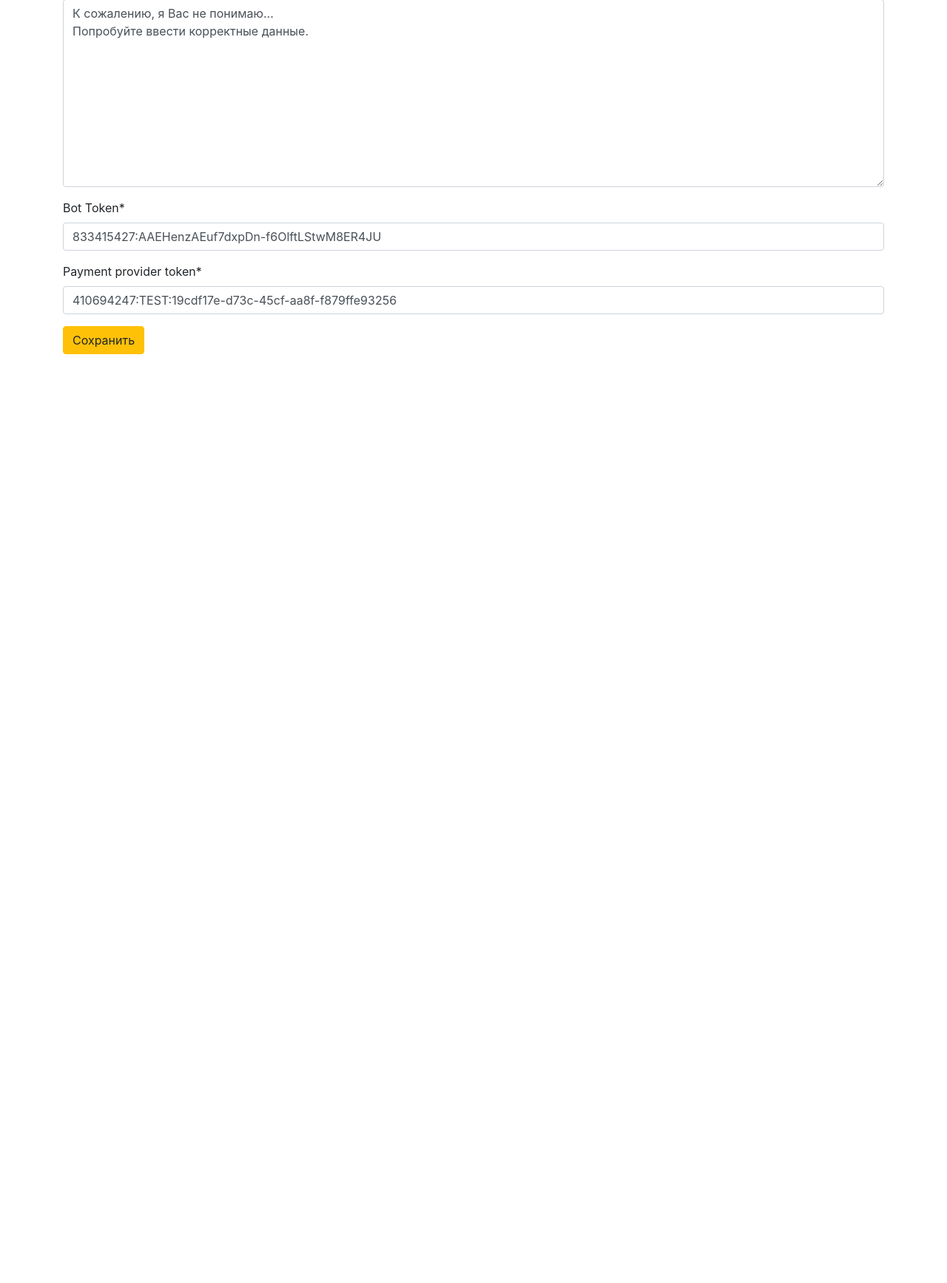
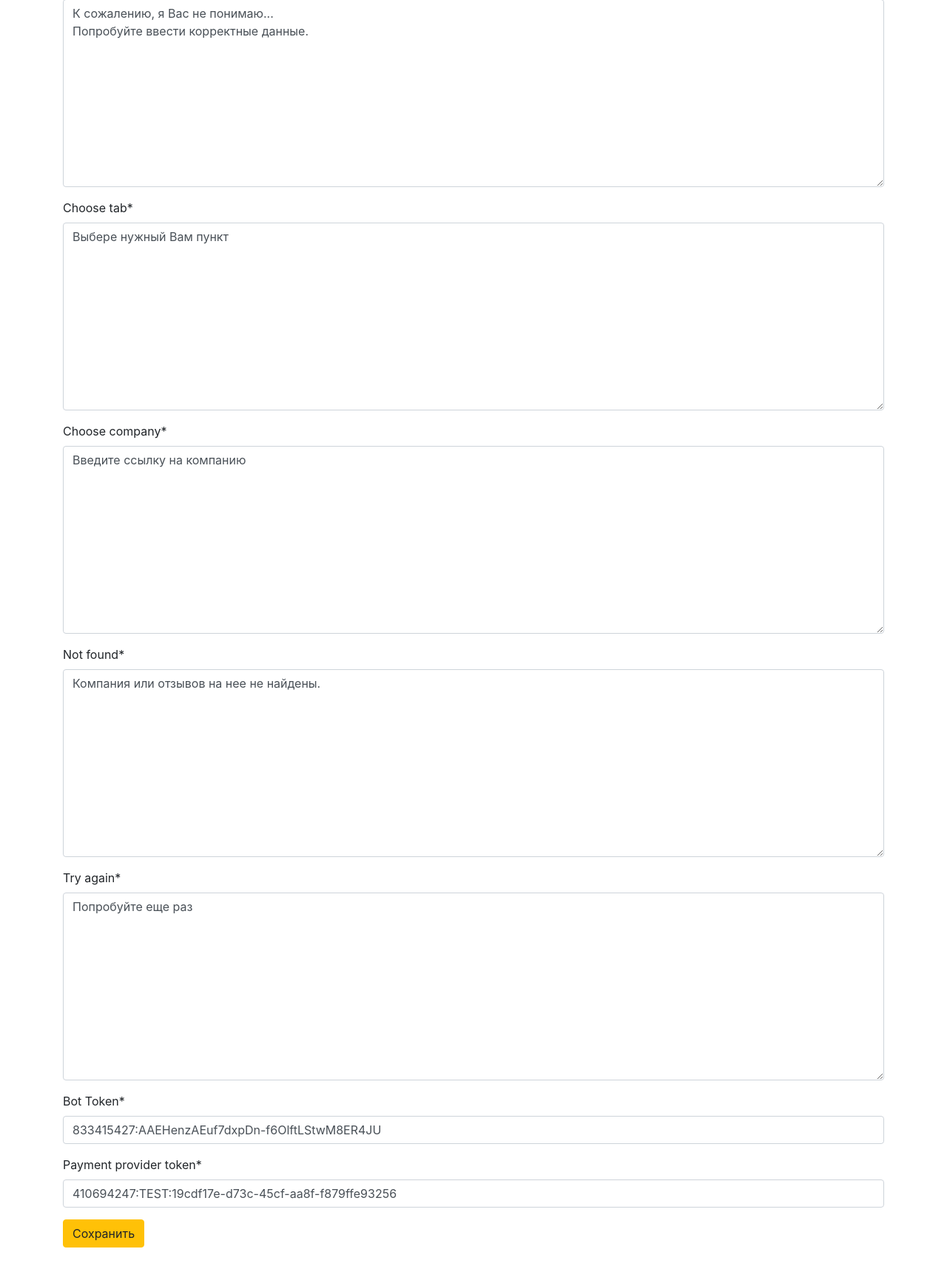
Before and after one commit to AlexanderIvanov20/TelegramBotParser, a Django app: page /textedit in a window 1280 px wide. Shown: the part 1361-3096 px from the top of the page at 74% size. Before the commit the page ends 1840 px from the top, so only its background shows below. Run offline with Django 3.2, Linux system fonts and the light colour scheme; some libraries are stand-ins or nearby versions.

Commit message:
additional response fields

```diff
--- a/config.json
+++ b/config.json
@@ -4,6 +4,10 @@
     "search": "Начните вводить название и выберете из предложеных вариантов",
     "error": "Я не могу обработать введеный Вами текст",
     "misunderstanding": "К сожалению, я Вас не понимаю...\nПопробуйте ввести корректные данные.",
+    "choose_tab": "Выбере нужный Вам пункт",
+    "choose_company": "Введите ссылку на компанию",
+    "not_found": "Компания или отзывов на нее не найдены. ",
+    "try_again": "Попробуйте еще раз",
     "token": "833415427:AAEHenzAEuf7dxpDn-f6OlftLStwM8ER4JU",
     "provider_token": "410694247:TEST:19cdf17e-d73c-45cf-aa8f-f879ffe93256"
 }
--- a/telegram_parser/forms.py
+++ b/telegram_parser/forms.py
@@ -1,4 +1,5 @@
 from django import forms
+
 
 class ConfigForm(forms.Form):
     greeting = forms.CharField(widget=forms.Textarea)
@@ -6,5 +7,9 @@ class ConfigForm(forms.Form):
     search = forms.CharField(widget=forms.Textarea)
     error = forms.CharField(widget=forms.Textarea)
     misunderstanding = forms.CharField(widget=forms.Textarea)
+    choose_tab = forms.CharField(widget=forms.Textarea)
+    choose_company = forms.CharField(widget=forms.Textarea)
+    not_found = forms.CharField(widget=forms.Textarea)
+    try_again = forms.CharField(widget=forms.Textarea)
     token = forms.CharField(label='Bot Token')
     provider_token = forms.CharField(label='Payment provider token')
--- a/telegram_parser/templates/textedit/textedit.html
+++ b/telegram_parser/templates/textedit/textedit.html
@@ -4,7 +4,7 @@
 {% block main %}
 
     {% include 'header.html' %}
-    <div class="container mt-5">
+    <div class="container my-5">
         <form action="" method="POST">
             {% csrf_token %}
             {{ form|crispy }}
```
